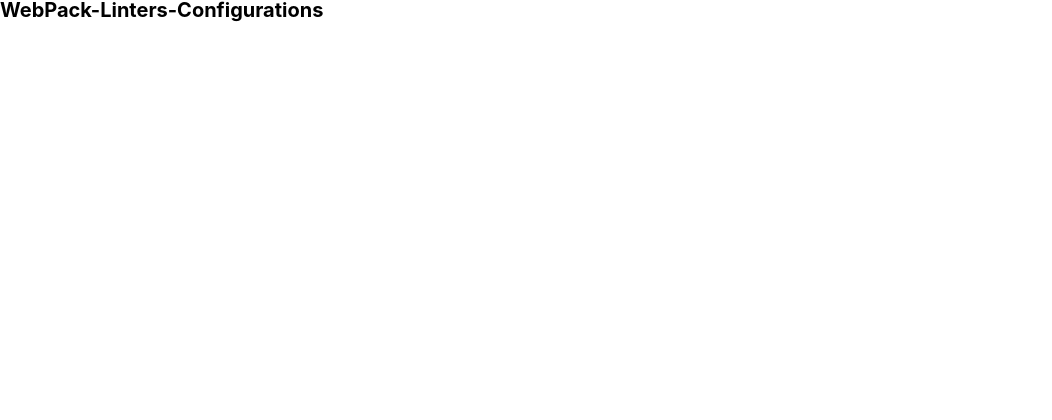
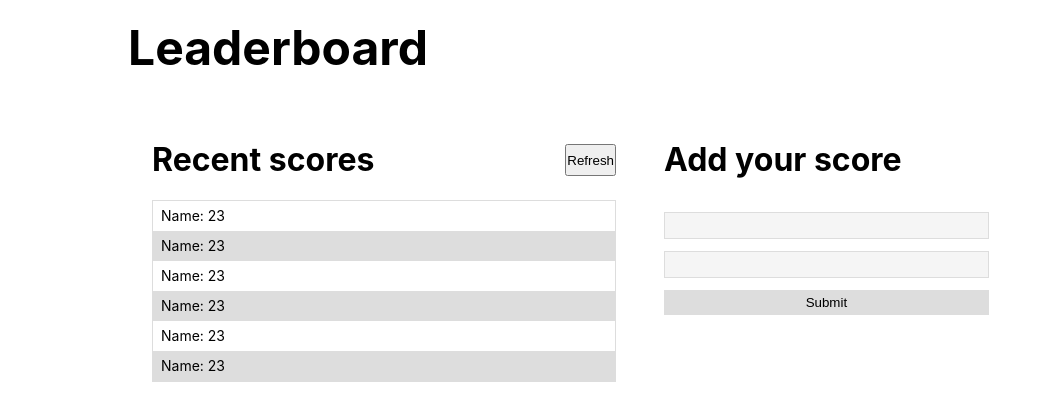
Before and after one commit to Gh-Reza/Leaderboard, a website built with webpack: page dist/index.html in a window 1280 px wide. Shown: the whole page, without its empty margins (0-1052 px from the left). Built offline with nearby package versions, Linux system fonts and the light colour scheme.

Commit message:
Rebuild the project

```diff
--- a/dist/index.html
+++ b/dist/index.html
@@ -4,9 +4,47 @@
     <meta charset="UTF-8" />
     <meta http-equiv="X-UA-Compatible" content="IE=edge" />
     <meta name="viewport" content="width=device-width, initial-scale=1.0" />
-    <title>WebPack-Linters-Configurations</title>
+    <title>Leaderboard</title>
+    <link rel="stylesheet" href="style.css">
   <script defer src="index.bundle.js"></script></head>
   <body>
-    <h1>WebPack-Linters-Configurations</h1>
+    <header class="header-section">
+      <div class="container">
+        <h1 class="primary">Leaderboard</h1>
+      </div>
+    </header>
+    <main class="section-main">
+      <div class="container container-main">
+        <div class="recent-socres">
+          <div class="scor-heading-wrapper">
+            <h2 class="secondary">Recent scores</h2>
+            <button class="btn btn-refresh">Refresh</button>
+          </div>
+          <div class="score-box">
+            <ul>
+              <li class="score-item">Name: 23</li>
+              <li class="score-item even">Name: 23</li>
+              <li class="score-item">Name: 23</li>
+              <li class="score-item even">Name: 23</li>
+              <li class="score-item">Name: 23</li>
+              <li class="score-item even">Name: 23</li>
+            </ul>
+          </div>
+          </div>
+          <div class="add-score">
+            <div class="add-heading-wrapper">
+              <h2 class="secondary">Add your score</h2>
+            </div>
+            <form action="" class="form">
+              <label for="name"></label>
+              <input type="text" class="input-name">
+              <label for="score"></label>
+              <input type="text" class="input-score">
+              <input class="btn btn-submit" type="submit" value="Submit">
+            </form>
+        </div>
+      </div>
+    </main>
+    <footer class="section-footer"></footer>
   </body>
 </html>
```
Also changed, not shown: dist/index.bundle.js (+1 -1 lines).
